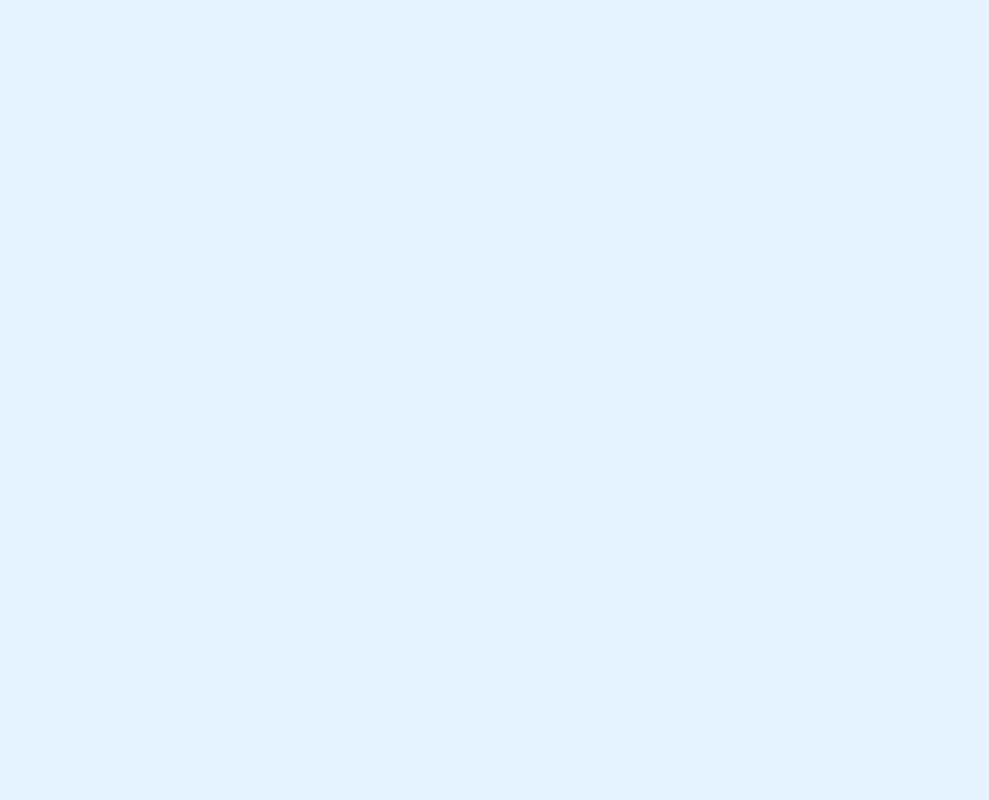
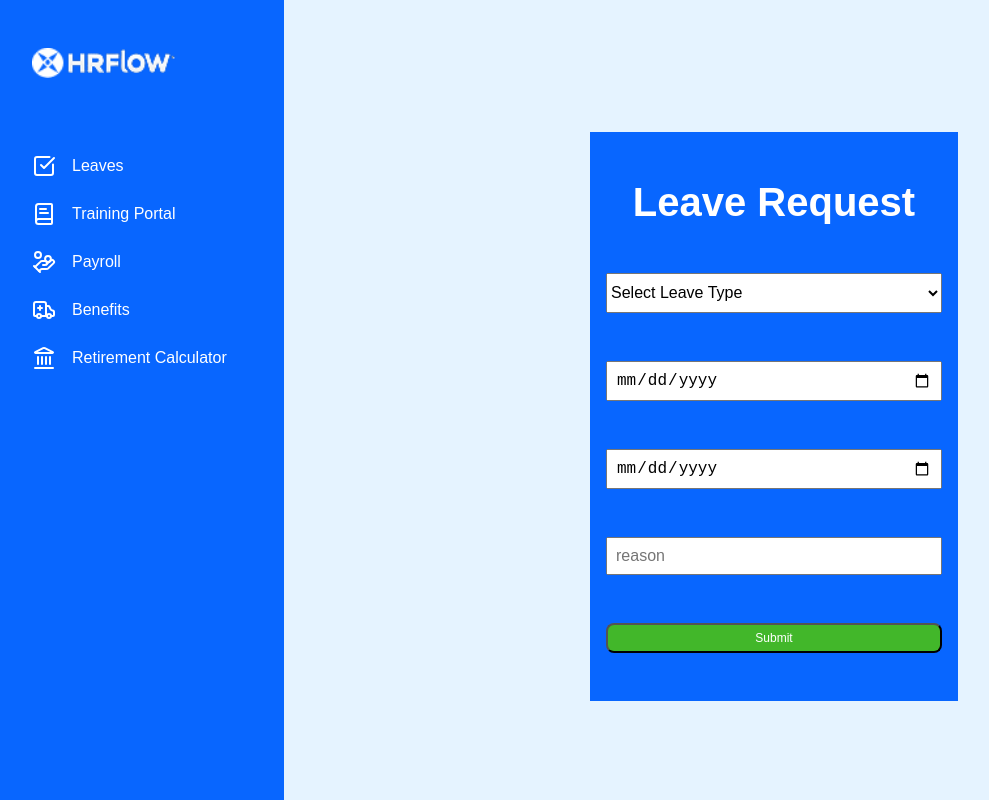
Before and after one commit to HoussienZed/HR_system, a React (Vite) app in the folder Client/: page /leaveRequest in a window 1280 px wide. Before the commit this address had no page. Shown: the whole page, without its empty margins (16-1005 px from the left). Built offline with nearby package versions, Linux system fonts and the light colour scheme; a web font is replaced by a local one.

Commit message:
Finished leave request page on frontend

```diff
--- a/Client/src/App.jsx
+++ b/Client/src/App.jsx
@@ -9,6 +9,7 @@ import BenefitsDashboard from "./pages/employee/BenefitsDashboard";
 import EditBenefits from "./pages/employee/EditBenefits";
 import RetirementCalculator from "./pages/employee/RetirementCalculator";
 import Attendance from "./pages/employee/Attendance";
+import LeaveRequest from "./pages/employee/LeaveRequest/index";
 
 const App = () => {
   const hrSidebarItems = [
@@ -65,15 +66,10 @@ const App = () => {
             >
               <Route path="employeepayroll" element={<EmployeePayroll />} />
               <Route path="/attendance" element={<Attendance />} />
-              <Route
-                path="/benefitsdashboard"
-                element={<BenefitsDashboard />}
-              />
+              <Route path="/benefitsdashboard" element={<BenefitsDashboard />} />
               <Route path="/editbenefits" element={<EditBenefits />} />
-              <Route
-                path="/retirementcalculator"
-                element={<RetirementCalculator />}
-              />
+              <Route path="/retirementcalculator" element={<RetirementCalculator />} />
+              <Route path="/leaveRequest" element={<LeaveRequest />} />
             </Route>
 
             {/*routes for HRs access only */}
@@ -86,10 +82,7 @@ const App = () => {
                   </>
                 }
               >
-                <Route
-                  path="/payrolldashboard"
-                  element={<PayrollDashboard />}
-                ></Route>
+                <Route path="/payrolldashboard" element={<PayrollDashboard />}></Route>
               </Route>
             </Route>
           </Route>
--- /dev/null
+++ b/Client/src/pages/employee/LeaveRequest/index.jsx
@@ -0,0 +1,112 @@
+import React, { useState } from "react";
+import axios from "axios";
+import Input from "../../../component/others/Input";
+import Button from "../../../component/others/Button";
+import "./styles.css";
+import getBaseURL from "../../../utils/getBaseURL";
+
+const LeaveRequest = () => {
+  const id = localStorage.getItem("id");
+  const token = localStorage.getItem("token");
+  const [form, setForm] = useState({
+    user_id: id,
+    leave_type: "",
+    start_date: "",
+    end_date: "",
+    reason: "",
+  });
+
+  const leaveTypes = ["annual", "sick", "unpaid", "maternity", "paternity"];
+
+  const handleSubmit = async (e) => {
+    e.preventDefault();
+    try {
+      const response = await axios.post(`${getBaseURL()}/Employees/leave-request`, form, {
+        headers: {
+          "Content-Type": "application/json",
+
+          Authorization: `Bearer ${token}`,
+        },
+      });
+      console.log(response.data);
+    } catch (error) {
+      console.error("There was an error!", error);
+    }
+  };
+
+  return (
+    <section className="container login_signup_section">
+      <form className="bg-primary body2">
+        <h2 className="text-white h2">Leave Request</h2>
+        <select
+          name="leave_type"
+          value={form.leave_type}
+          onChange={(e) => {
+            setForm({
+              ...form,
+              leave_type: e.target.value,
+            });
+          }}
+          className="body2 w-full leave-type p-2 rounded border border-gray-300"
+        >
+          <option value="" disabled>
+            Select Leave Type
+          </option>
+          {leaveTypes.map((leaveType) => (
+            <option key={leaveType} value={leaveType}>
+              {leaveType.charAt(0).toUpperCase() + leaveType.slice(1)}
+            </option>
+          ))}
+        </select>
+        <Input
+          type={"date"}
+          name={"start_date"}
+          value={form.start_date}
+          onChange={(e) => {
+            setForm({
+              ...form,
+              start_date: e.target.value,
+            });
+          }}
+          placeholder={"startDate"}
+          className={"body2"}
+        />
+        <Input
+          type={"date"}
+          name={"end_date"}
+          value={form.end_date}
+          onChange={(e) => {
+            setForm({
+              ...form,
+              end_date: e.target.value,
+            });
+          }}
+          placeholder={"endDate"}
+          className={"body2"}
+        />
+        <Input
+          type={"text"}
+          name={"reason"}
+          value={form.reason}
+          onChange={(e) => {
+            setForm({
+              ...form,
+              reason: e.target.value,
+            });
+          }}
+          placeholder={"reason"}
+          className={"body2"}
+        />
+        <Button
+          text={"Submit"}
+          onClick={handleSubmit}
+          className={"w-full"}
+          bgColor="bg-secondary"
+          textColor="text-white"
+        />
+      </form>
+    </section>
+  );
+};
+
+export default LeaveRequest;
--- /dev/null
+++ b/Client/src/pages/employee/LeaveRequest/styles.css
@@ -0,0 +1,3 @@
+.leave-type {
+  height: 40px;
+}
--- /dev/null
+++ b/Client/src/utils/getBaseURL.js
@@ -0,0 +1,5 @@
+const getBaseURL = () => {
+  return "http://127.0.0.1:8000/api/v1";
+};
+
+export default getBaseURL;
```
